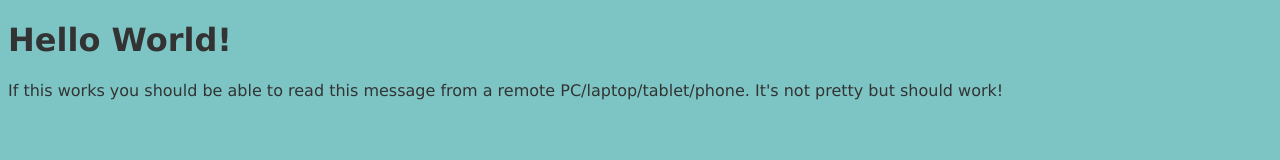
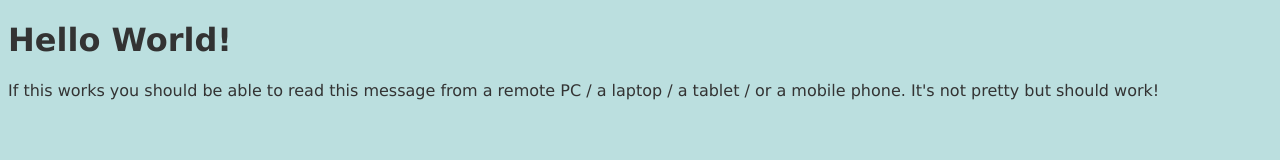
Before and after one commit to Olbotron/test, a plain HTML site: page index.html in a window 1280 px wide. Drawn offline with Linux system fonts and the light colour scheme.

Commit message:
update: greeting message changed, CSS background and font clearer

```diff
--- a/assets/css/hi-world.css
+++ b/assets/css/hi-world.css
@@ -1,5 +1,5 @@
 body{
     font-family: Verdana, Geneva, Tahoma, sans-serif;
     color: #333333;
-    background-color: #7dc5c5;
+    background-color: #bbdfdf;
 }
--- a/index.html
+++ b/index.html
@@ -8,6 +8,6 @@
 </head>
 <body>
     <h1>Hello World!</h1>
-    <p>If this works you should be able to read this message from a remote PC/laptop/tablet/phone. It's not pretty but should work!</p>
+    <p>If this works you should be able to read this message from a remote PC / a laptop / a tablet / or a mobile phone. It's not pretty but should work!</p>
 </body>
 </html>
```
